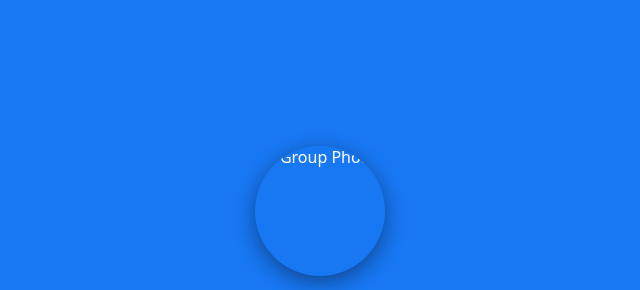
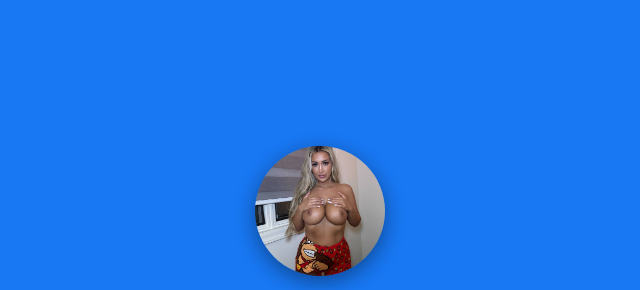
Before and after one commit to meverify707-lgtm/Facebook__, a plain HTML site: page index.html in a window 1280 px wide. Shown: the part 110-400 px from the top of the page, without its empty margins (320-960 px from the left). Drawn offline with Linux system fonts and the light colour scheme; the site is published under a folder, as on GitHub Pages, so addresses that start at the root find nothing.

Commit message:
Update index.html

```diff
--- a/index.html
+++ b/index.html
@@ -11,7 +11,7 @@
   <div class="group-header">
     <!-- PUT YOUR PHOTO LINK HERE -->
     <!-- Example: https://i.imgur.com/yourphoto123.jpg -->
-    <img src="/IMG-20251114-WA0046.jpg?text=GROUP"
+    <img src="IMG-20251114-WA0046.jpg?text=GROUP"
          alt="Group Photo"
          class="group-photo">
     <!-- CHANGE ONLY THE src ABOVE ↑↑↑ -->
```
